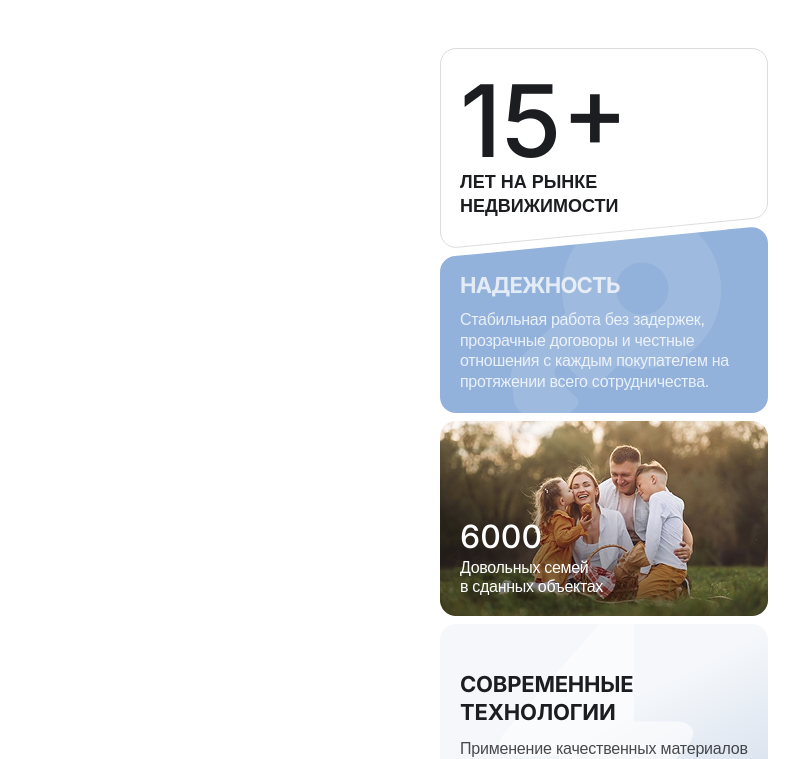
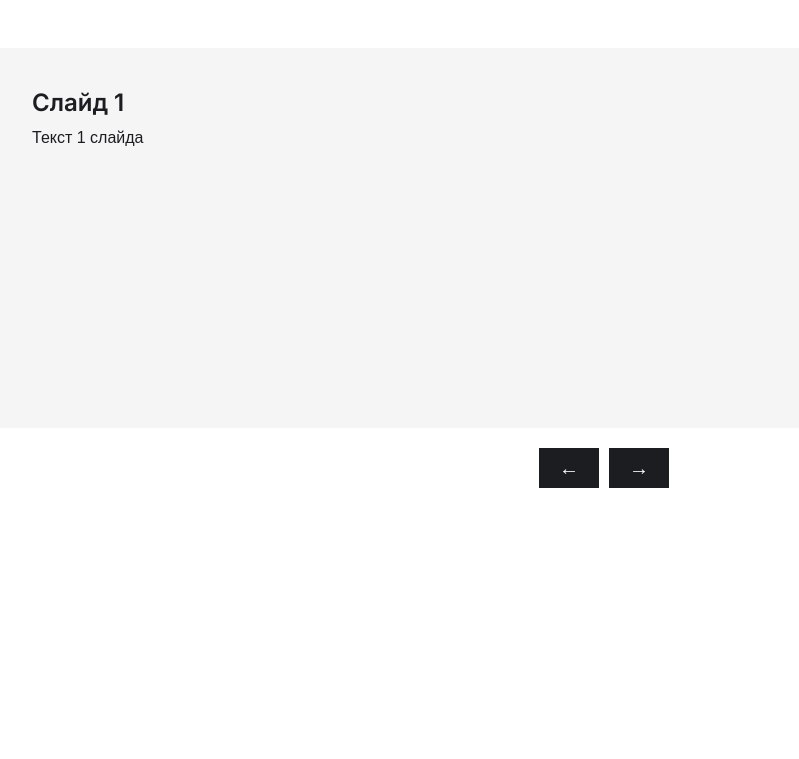
Before and after one commit to grigiriy/lay_ndv, a Vue app: page / in a window 1280 px wide. Shown: the top 759 px of the page, without its empty margins (36-835 px from the left). Built offline with nearby package versions, Linux system fonts and the light colour scheme.

Commit message:
слайдер инит

```diff
--- a/src/App.vue
+++ b/src/App.vue
@@ -5,7 +5,7 @@ import Slider from './components/Slider.vue'
 
 <template>
   <main>
-    <Hero />
+    <!-- <Hero /> -->
     <Slider />
   </main>
 </template>
--- a/src/assets/main.scss
+++ b/src/assets/main.scss
@@ -1,5 +1,5 @@
 .container {
-  max-width: 1370px;
+  max-width: 1369px;
   margin: 0 auto;
   padding: 0;
 }
--- a/src/components/Slider.vue
+++ b/src/components/Slider.vue
@@ -1,16 +1,172 @@
+<script setup>
+import { ref, computed, onMounted, onUnmounted } from 'vue'
+
+const currentIndex = ref(0)
+const items = [
+  { id: 1, title: 'Слайд 1', text: 'Текст 1 слайда' },
+  { id: 2, title: 'Слайд 2', text: 'Текст 2 слайда' },
+  { id: 3, title: 'Слайд 3', text: 'Текст 3 слайда' },
+  { id: 4, title: 'Слайд 1', text: 'Текст 4 слайда' },
+  { id: 5, title: 'Слайд 2', text: 'Текст 5 слайда' },
+  { id: 6, title: 'Слайд 3', text: 'Текст 6 слайда' },
+]
+
+const isDesktop = ref(window.innerWidth > 1369)
+
+const updateWidth = () => {
+  isDesktop.value = window.innerWidth > 1369
+}
+
+onMounted(() => {
+  window.addEventListener('resize', updateWidth)
+})
+
+onUnmounted(() => {
+  window.removeEventListener('resize', updateWidth)
+})
+
+const prev = () => {
+  if (currentIndex.value > 0) {
+    currentIndex.value--
+  }
+}
+
+const next = () => {
+  if (currentIndex.value < items.length - 3) {
+    currentIndex.value++
+  }
+}
+</script>
+
 <template>
   <section class="slider">
     <div class="container">
-      <!-- Slider content -->
+      <div class="slider__viewport">
+        <div class="slider__track" :style="{ transform: `translateX(-${currentIndex * 463}px)` }">
+          <div
+            class="slider__item"
+            v-for="(item, index) in items"
+            :key="item.id"
+          >
+            <div class="slider__content">
+              <h3 class="slider__title">{{ item.title }}</h3>
+              <p class="slider__text">{{ item.text }}</p>
+            </div>
+          </div>
+        </div>
+      </div>
+      <div class="slider__arrows">
+        <button class="slider__arrow slider__arrow--prev" @click="prev" aria-label="Previous">
+          ←
+        </button>
+        <button class="slider__arrow slider__arrow--next" @click="next" aria-label="Next">
+          →
+        </button>
+      </div>
     </div>
   </section>
 </template>
 
-<script setup>
-</script>
-
 <style lang="scss" scoped>
 .slider {
-  // styles
+  position: relative;
+  padding: 40px 0;
+
+  .container {
+    // background: yellow;
+    max-width: 1369px;
+    margin: 0 auto;
+    padding: 0;
+    position: relative;
+  }
+
+  &__track {
+    display: flex;
+    gap: 20px;
+    transition: transform 0.4s ease;
+    box-sizing: border-box;
+  }
+
+  &__viewport {
+    overflow: hidden;
+  }
+
+  &__item {
+    flex: 0 0 443px;
+  }
+
+  &__content {
+    background: #f5f5f5;
+    padding: 40px;
+    min-height: 300px;
+  }
+
+  &__title {
+    font-family: 'Inter', sans-serif;
+    font-size: 24px;
+    font-weight: 600;
+    margin: 0 0 12px;
+    color: #1C1D21;
+  }
+
+  &__text {
+    font-family: 'TT Norms', sans-serif;
+    font-size: 16px;
+    color: #1C1D21;
+    margin: 0;
+  }
+
+  &__arrows {
+    position: absolute;
+    right: -20px;
+    top: 50%;
+    transform: translateY(-50%);
+    display: flex;
+    flex-direction: column;
+    gap: 10px;
+    width: 60px;
+  }
+
+  &__arrow {
+    width: 60px;
+    height: 40px;
+    background: #1C1D21;
+    color: #fff;
+    border: none;
+    cursor: pointer;
+    font-size: 20px;
+    display: flex;
+    align-items: center;
+    justify-content: center;
+    transition: background 0.3s ease;
+
+    &:hover {
+      background: #333;
+    }
+  }
+}
+
+@media (max-width: 1370px) {
+  .slider {
+    .container {
+      max-width: 100%;
+    }
+
+    &__item {
+      flex: 0 0 100%;
+      padding: 0 20px;
+    }
+
+    &__arrows {
+      position: relative;
+      right: auto;
+      top: auto;
+      transform: none;
+      flex-direction: row;
+      justify-content: center;
+      margin-top: 20px;
+      width: auto;
+    }
+  }
 }
 </style>
```
